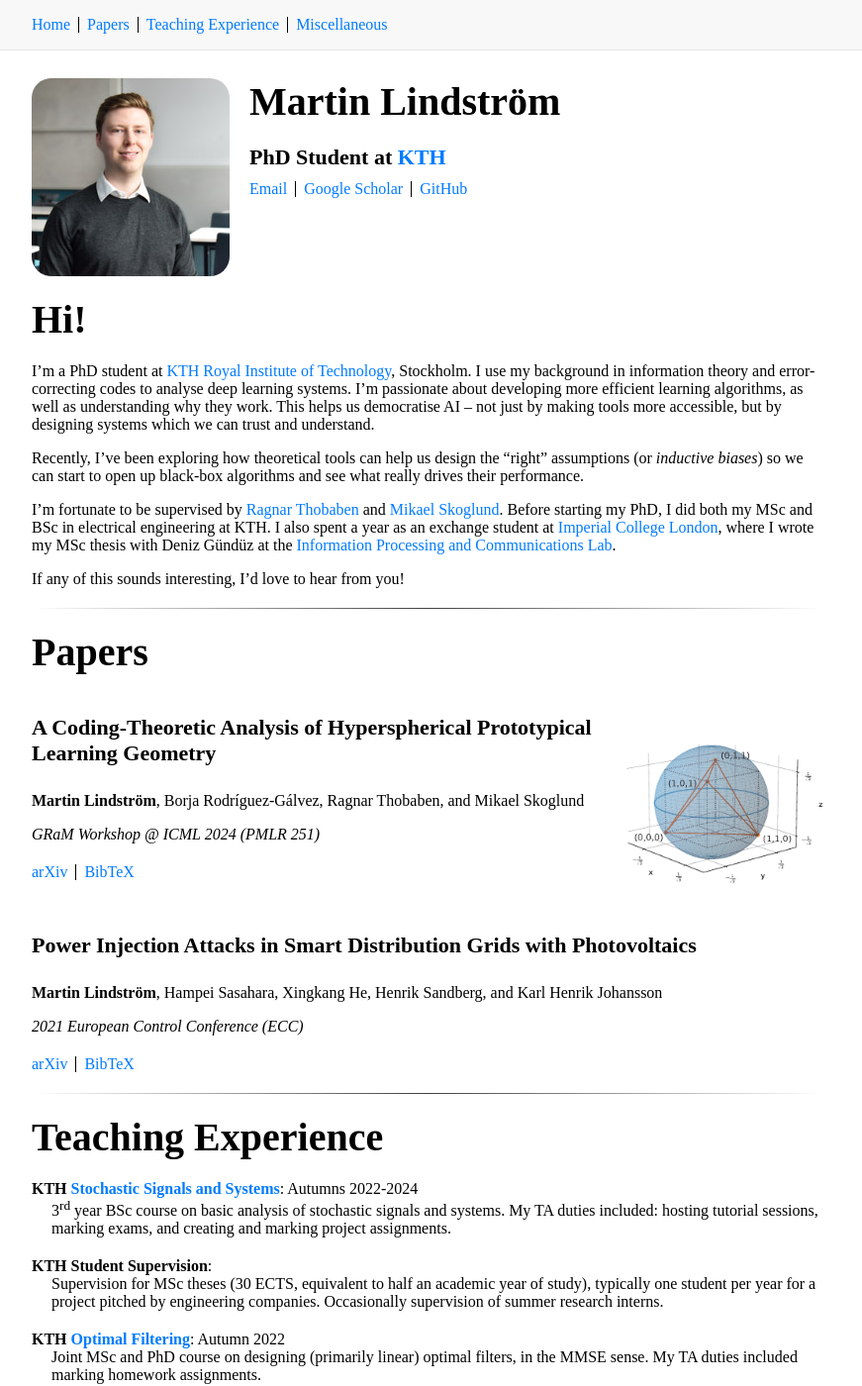
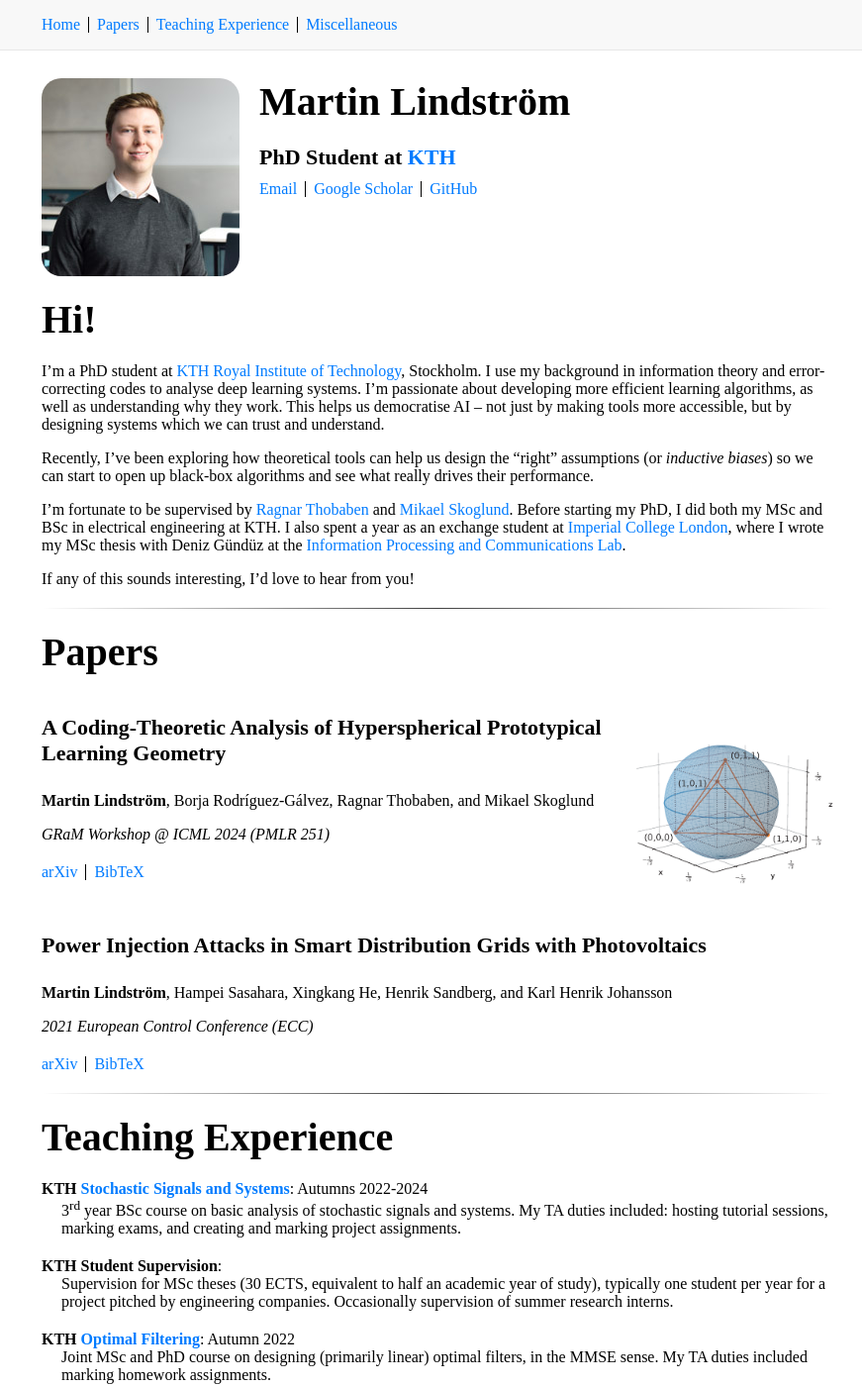
Before and after one commit to martinlindstrom/martinlindstrom.github.io, a Jekyll site: the page built from index.html, in a window 1280 px wide and 1400 px high. Shown: the whole window at 99% size, without its empty margins (208-1079 px from the left). Built offline with Jekyll 4.4.1, drawn with Linux system fonts in a browser that asks for light colours; some web fonts are replaced.

Commit message:
added padding to improve mobile experience

```diff
--- a/_assets/css/styles.css
+++ b/_assets/css/styles.css
@@ -22,6 +22,7 @@ body {
     margin: 0 auto;
     margin-top: var(--header-height);
     text-align: left;
+    padding: 0 10px;
 }
 
 main {
@@ -36,7 +37,7 @@ main {
 
 footer {
     font-size: 12px;
-    padding: 0;
+    padding: 0 10px;
     background-color: #f8f8f8;
     border-top: 1px solid #e7e7e7;
     margin-top: auto;
@@ -108,7 +109,7 @@ hr {
 header {
     background-color: #f8f8f8;
     border-bottom: 1px solid #e7e7e7;
-    padding: 1em 0;
+    padding: 1em 10px;
     width: 100%;
     position: fixed;
     top: 0;
```
